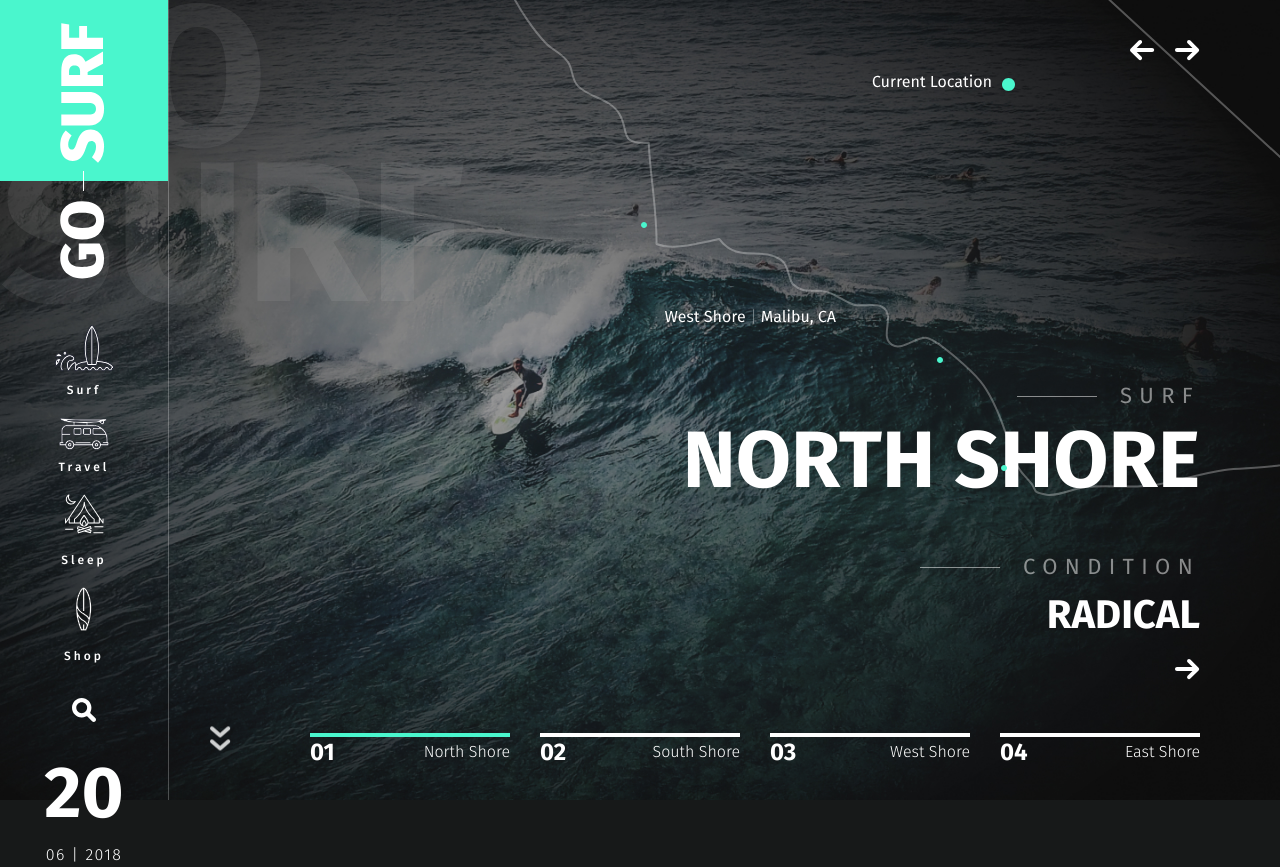
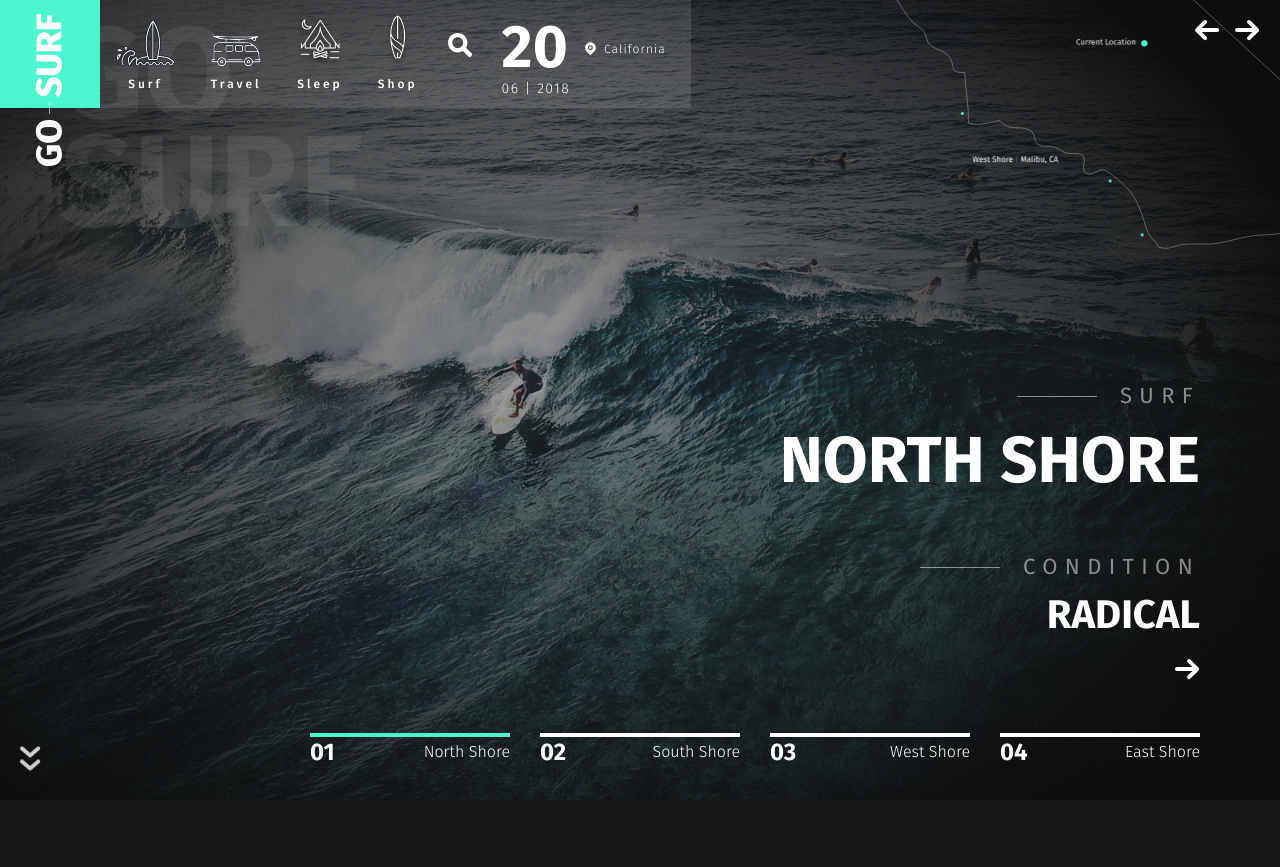
Before and after one commit to vantonenko13/go_surf, a plain HTML site: page index.html in a window 1280 px wide. Shown: the top 867 px of the page. After the commit the page ends 804 px from the top, so only its background shows below. Drawn offline with nearby package versions, Linux system fonts and the light colour scheme.

Commit message:
Начал адаптировать header w1440,w1366,w1040

```diff
--- a/index.html
+++ b/index.html
@@ -208,7 +208,7 @@
         </div>
       </div>
     </header>
-    <main>
+    <!-- <main>
       <div class="container">
         <section class="surf">
           <div class="title">
@@ -1977,7 +1977,7 @@
           </div>
         </footer>
       </div>
-    </main>
+    </main> -->
 
     <script src="https://ajax.googleapis.com/ajax/libs/jquery/3.4.1/jquery.min.js"></script>
     <script src="js/libs.min.js"></script>
--- a/scss/_media.scss
+++ b/scss/_media.scss
@@ -0,0 +1,104 @@
+@media (max-width: 1440px) {
+  .logo {
+    img {
+      width: 100px;
+    }
+  }
+  .header__title {
+    top: 20px;
+    left: 60px;
+    font-size: 130px;
+    line-height: 108px;
+  }
+
+  .menu {
+    padding-top: 10px;
+  }
+
+  .header__search {
+    padding-bottom: 8px;
+  }
+
+  .header__date {
+    font-size: 60px;
+    span {
+      font-size: 14px;
+      margin: 0;
+    }
+  }
+  .header__arrows {
+    left: 130px;
+  }
+}
+
+@media (max-width: 1366px) {
+  .header__aside {
+    position: absolute;
+    border-right: none;
+    height: 108px;
+    padding-right: 25px;
+    background-color: rgba(#fff, 0.1);
+    text-align: left;
+    display: flex;
+  }
+  .menu {
+    padding-top: 0;
+  }
+  .menu__list {
+    text-align: center;
+    li {
+      display: inline-block;
+    }
+    a {
+      padding: 15px;
+    }
+  }
+  .header__search {
+    padding: 33px 15px 15px;
+  }
+  .header__date {
+    padding: 15px;
+  }
+  .header__location {
+    margin-top: 42px;
+  }
+  .slider-item__info-title {
+    font-size: 65px;
+  }
+  .header__arrows {
+    left: 20px;
+    bottom: 20px;
+  }
+}
+
+@media (max-width: 1340px) {
+  .header__map {
+    svg {
+      width: 500px;
+      height: 250px;
+    }
+  }
+  .slider-arrows {
+    top: 20px;
+    right: 20px;
+  }
+  .slider-arrows__left {
+    right: 60px;
+  }
+}
+
+@media (max-width: 1040px) {
+  .header__arrows {
+    display: none;
+  }
+  .menu {
+    display: none;
+  }
+  .header__search {
+    padding: 40px 15px 15px;
+  }
+  .slider-item__info {
+    bottom: 50px;
+    right: 20px;
+  }
+}
```
Also changed, not shown: css/style.min.css.
